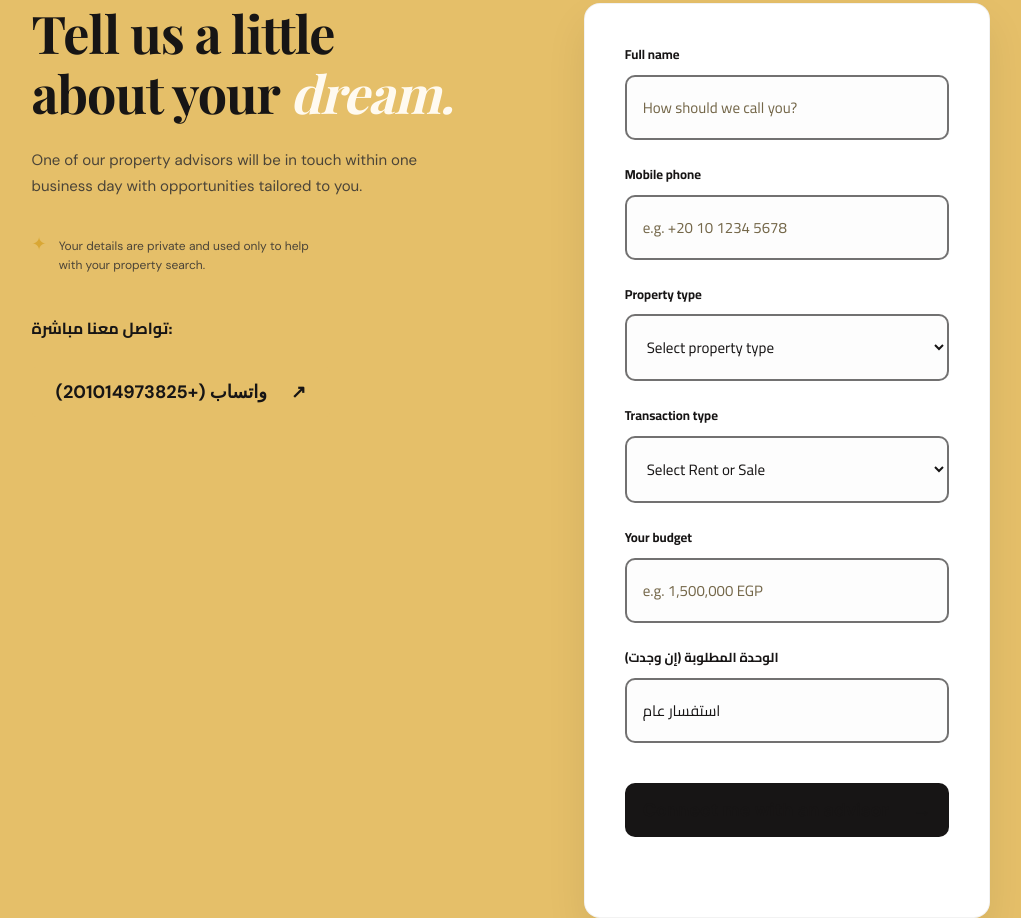
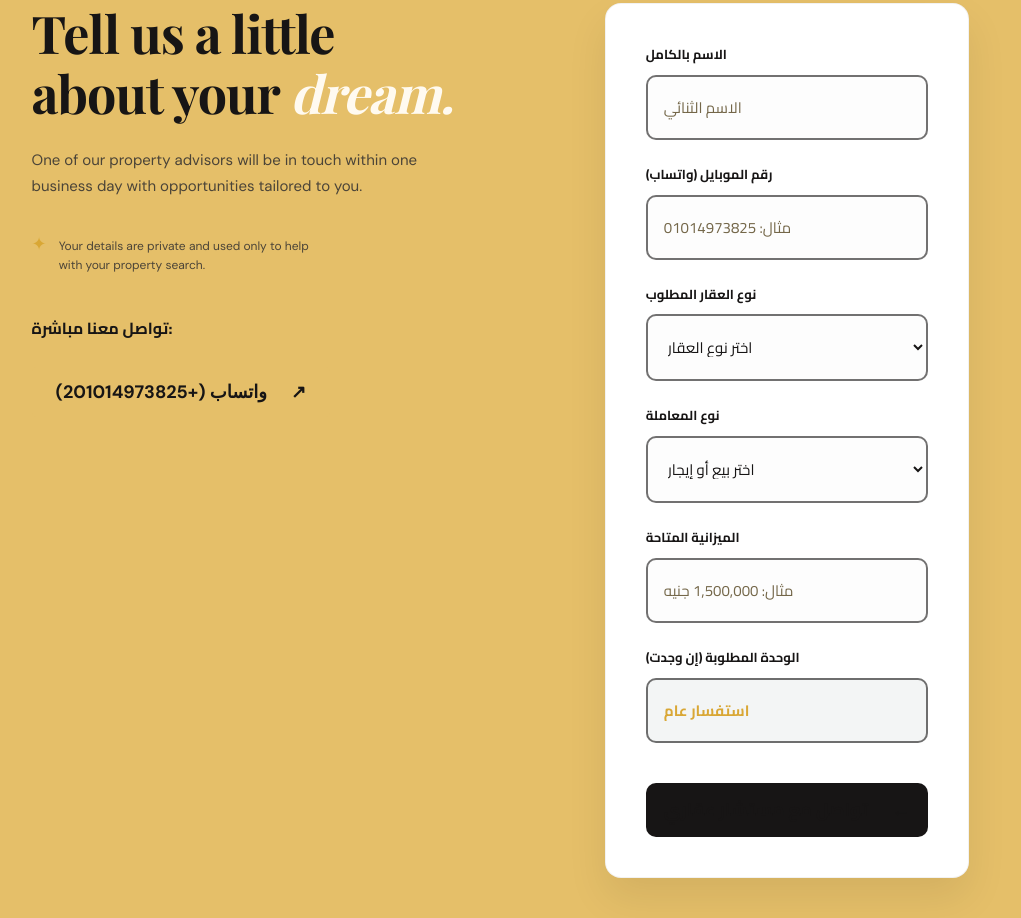
Before and after one commit to amory20201/ElShams, a website: page about.html in a window 1280 px wide. Shown: the part 750-1668 px from the top of the page, without its empty margins (122-1143 px from the left). Drawn offline with nearby package versions, Linux system fonts and the light colour scheme.

Commit message:
Add files via upload

```diff
--- a/about.html
+++ b/about.html
@@ -70,37 +70,42 @@
           </div>
         </div>
 
-        <form id="lead-form" class="lead-form" novalidate>
-          <label><span data-i18n="label_name">Full name</span><input id="name" name="name" type="text" placeholder="How should we call you?" autocomplete="name" required /></label>
-          <label><span data-i18n="label_phone">Mobile phone</span><input id="phone" name="phone" type="tel" placeholder="e.g. +20 10 1234 5678" autocomplete="tel" required /></label>
+       <form id="lead-form" class="lead-form" novalidate>
+          <label><span style="font-family: 'Cairo', sans-serif;">الاسم بالكامل</span>
+            <input id="name" name="name" type="text" placeholder="الاسم الثنائي" required />
+          </label>
 
-          <label><span data-i18n="label_prop_type">Property type</span>
+          <label><span style="font-family: 'Cairo', sans-serif;">رقم الموبايل (واتساب)</span>
+            <input id="phone" name="phone" type="tel" placeholder="مثال: 01014973825" required />
+          </label>
+
+          <label><span style="font-family: 'Cairo', sans-serif;">نوع العقار المطلوب</span>
             <select id="prop_type" name="prop_type" required>
-              <option value="" selected disabled data-i18n="opt_prop_default">Select property type</option>
-              <option value="Apartment" data-i18n="opt_prop_apt">Apartment</option>
-              <option value="House" data-i18n="opt_prop_house">House</option>
+              <option value="" selected disabled>اختر نوع العقار</option>
+              <option value="شقة">شقة سكنية</option>
+              <option value="بيت/فيلا">بيت / فيلا كاملة</option>
             </select>
           </label>
 
-          <label><span data-i18n="label_trans_type">Transaction type</span>
+          <label><span style="font-family: 'Cairo', sans-serif;">نوع المعاملة</span>
             <select id="trans_type" name="trans_type" required>
-              <option value="" selected disabled data-i18n="opt_trans_default">Select Rent or Sale</option>
-              <option value="Sale" data-i18n="opt_trans_sale">Buy / Sale</option>
-              <option value="Rent" data-i18n="opt_trans_rent">Rent</option>
+              <option value="" selected disabled>اختر بيع أو إيجار</option>
+              <option value="شراء">شراء</option>
+              <option value="إيجار">إيجار</option>
             </select>
           </label>
 
-          <label><span data-i18n="label_budget">Your budget</span>
-            <input id="budget" name="budget" type="text" placeholder="e.g. 1,500,000 EGP" required />
+          <label><span style="font-family: 'Cairo', sans-serif;">الميزانية المتاحة</span>
+            <input id="budget" name="budget" type="text" placeholder="مثال: 1,500,000 جنيه" required />
           </label>
 
-          <!-- خانة الوحدة المطلوبة -->
           <label><span style="font-family: 'Cairo', sans-serif;">الوحدة المطلوبة (إن وجدت)</span>
-            <input id="requested_property" name="requested_property" type="text" value="استفسار عام" readonly class="requested-property-input" />
+            <input id="requested_property" name="requested_property" type="text" value="استفسار عام" readonly style="background-color: rgba(22, 59, 58, 0.05); cursor: not-allowed; color: var(--coral); font-weight: 700; font-family: 'Cairo', sans-serif;" />
           </label>
 
-          <button class="submit-button" type="submit"><span data-i18n="form_btn">Connect me with an advisor</span> <span class="dir-arrow">→</span></button>
-          <p class="form-status" id="form-status" role="status" aria-live="polite"></p>
+          <button class="submit-button" type="submit">
+            <span style="font-family: 'Cairo', sans-serif;">تواصل مع مستشار عقاري</span> <span class="dir-arrow">←</span>
+          </button>
         </form>
       </section>
     </main>
```
Also changed, not shown: sell.html (+9 -12 lines).
